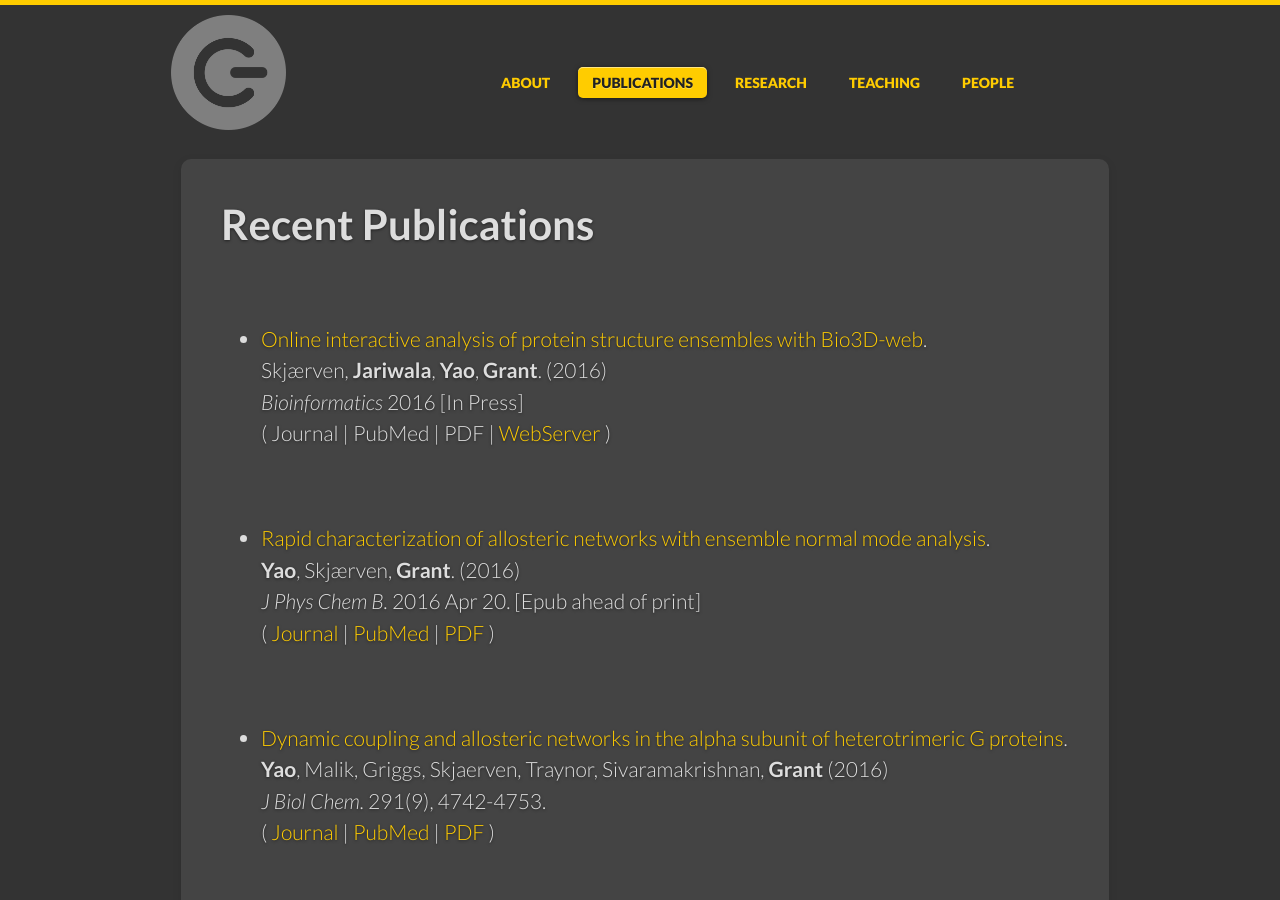
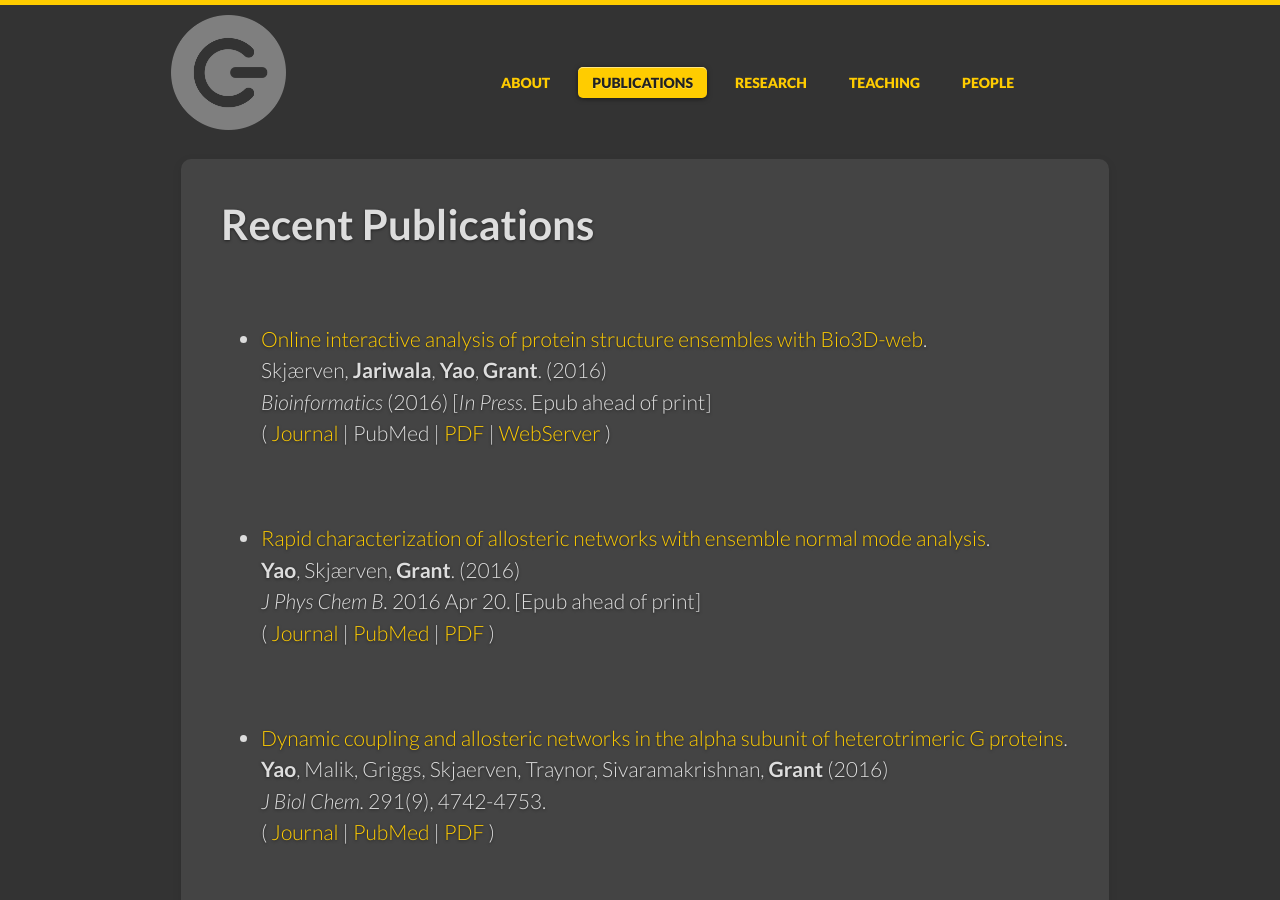
Before and after one commit to bioboot/newlabsite, a Jekyll site: the page built from publications/index.md, in a window 1280 px wide and 900 px high. Built offline with Jekyll 4.4.1, drawn with Linux system fonts in a browser that asks for light colours.

Commit message:
Update publications

```diff
--- a/publications/index.md
+++ b/publications/index.md
@@ -5,10 +5,10 @@ title: Recent Publications
 
 <br/>
 
-*   [Online interactive analysis of protein structure ensembles with Bio3D-web]().
+*   [Online interactive analysis of protein structure ensembles with Bio3D-web](http://bioinformatics.oxfordjournals.org/cgi/content/abstract/btw482).
     Skjærven, **Jariwala**, **Yao**, **Grant**. (2016)
-    _Bioinformatics_ 2016 [In Press]
-    ( Journal | PubMed | PDF | [WebServer](http://thegrantlab.org/bio3d/webapps) )
+    _Bioinformatics_ (2016) [_In Press_. Epub ahead of print]
+    ( [Journal](http://bioinformatics.oxfordjournals.org/cgi/content/abstract/btw482) | PubMed | [PDF](http://bioinformatics.oxfordjournals.org/cgi/reprint/btw482) | [WebServer](http://thegrantlab.org/bio3d/webapps) )
 
 <br/>
 
```
